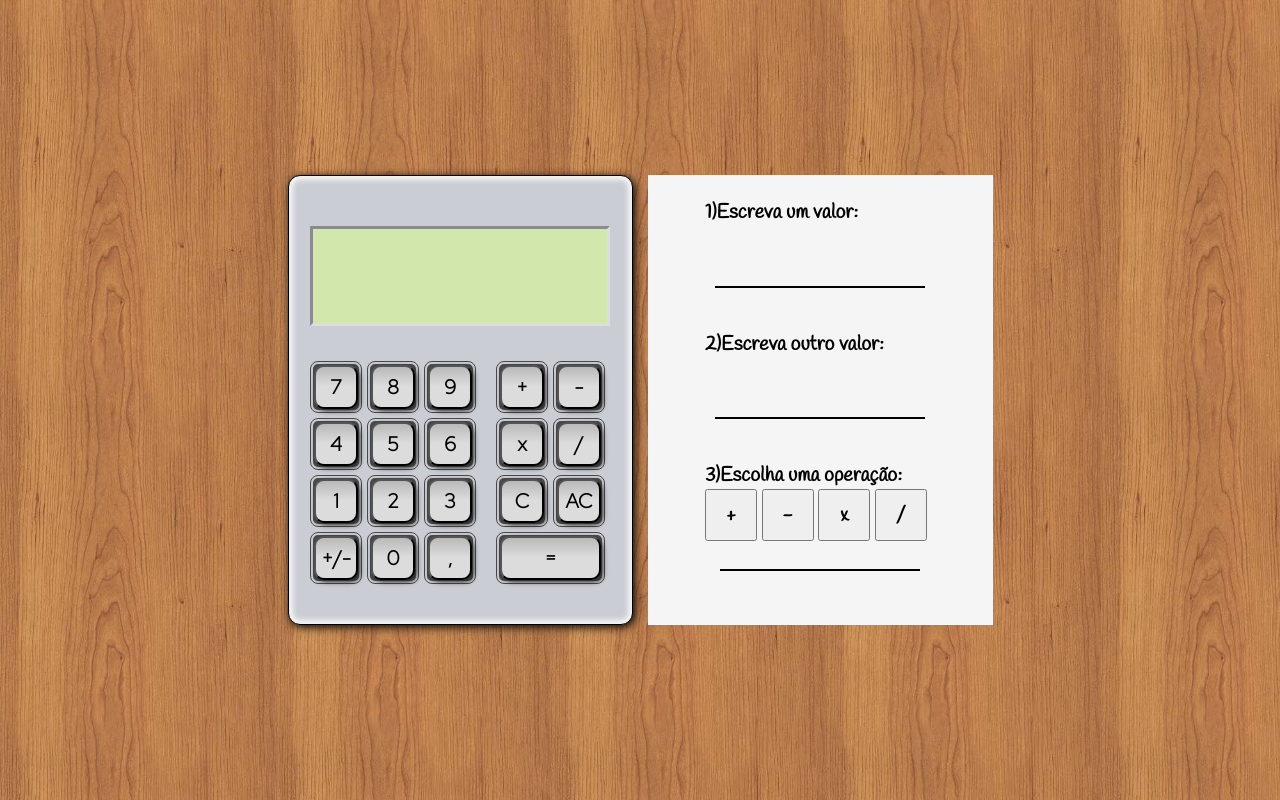
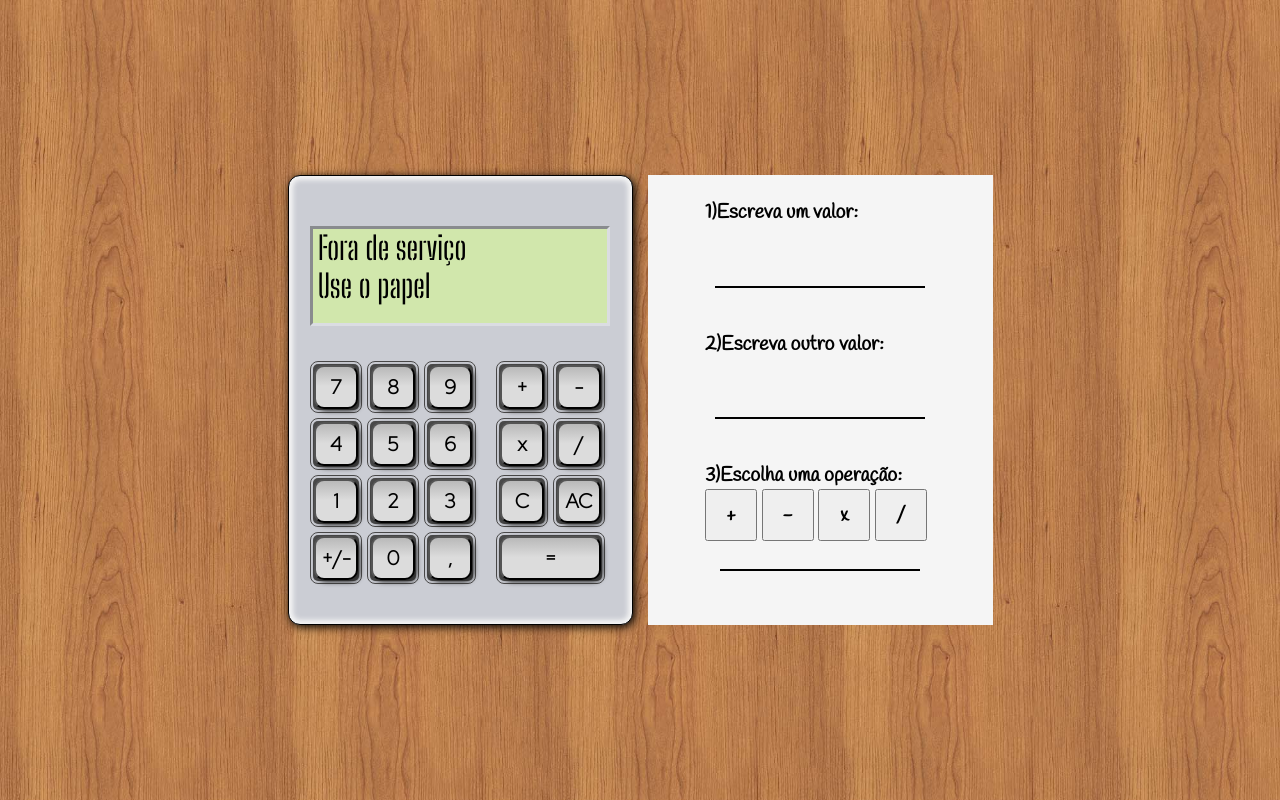
Before and after one commit to AV-Felipe/calculator-form, a plain HTML site: page index.html in a window 1280 px wide. Drawn offline with Linux system fonts and the light colour scheme.

Commit message:
Place error message on calculator

```diff
--- a/index.html
+++ b/index.html
@@ -17,7 +17,7 @@
     <body>
 
         <main id="calculatorBody">
-            <p id="calculatorDisplay"></p>
+            <p id="calculatorDisplay">Fora de serviço<br />Use o papel</p>
 
             <div id="buttonsArea">
 
@@ -89,7 +89,7 @@
 
         <aside>
 
-
+            <form>
                 <ul class="paperSheet" id="handCalc">
                     <li class="handTitle">
                         <label for="operator1">1)Escreva um valor:</label>
@@ -119,7 +119,7 @@
                         </p>
                     </li>
                 </ul>
-
+            </form>
         </aside>
 
     </body>
--- a/style.css
+++ b/style.css
@@ -67,6 +67,8 @@ body {
     margin-bottom: 35px;
     background-color: var(--display-color-op2);
     border: 3px inset var(--body-inset-color);
+    padding-left: 5px;
+    font-size: 32px;
 }
 
 /* BUTTONS */
```
Lines whose indentation alone changed are shown as unchanged.
